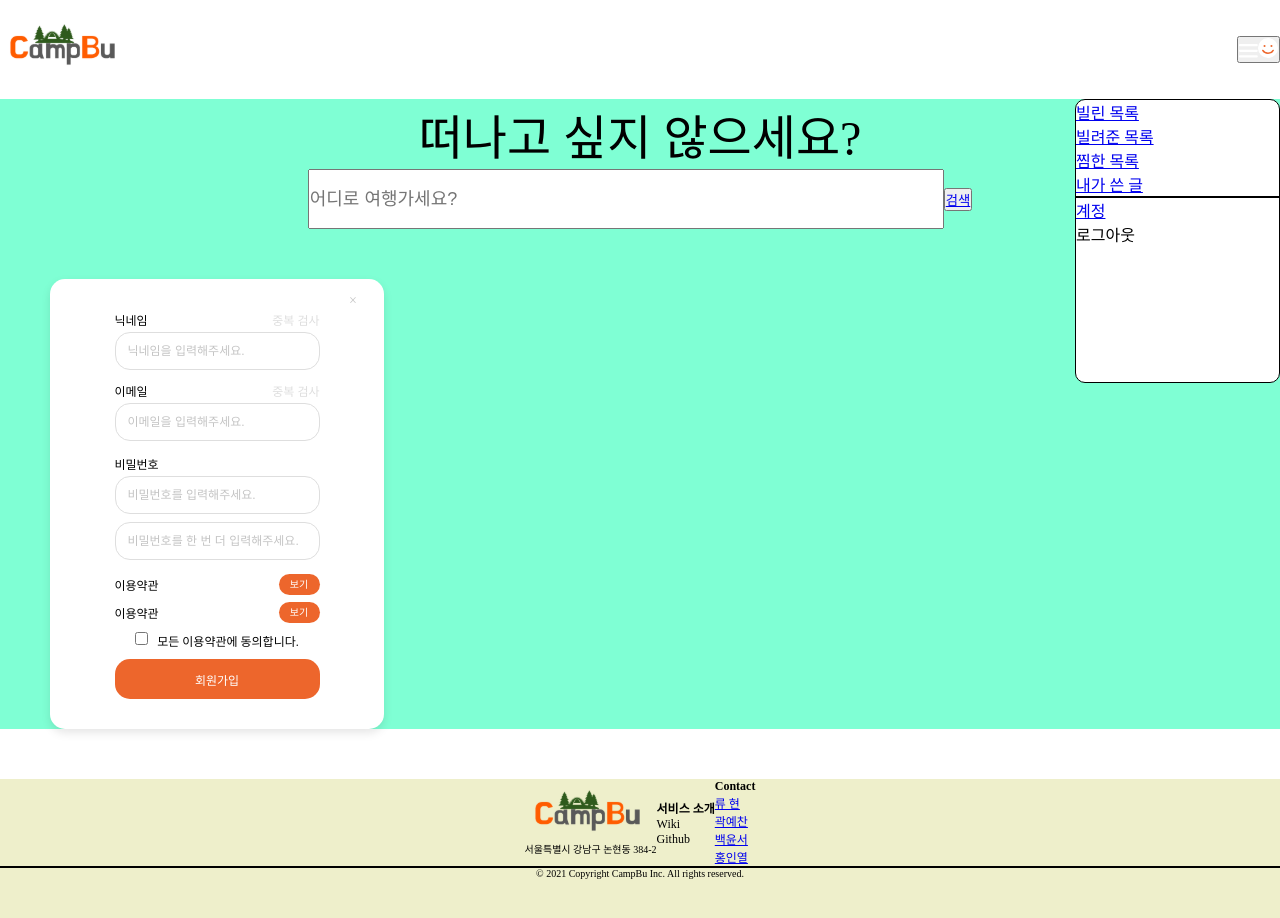
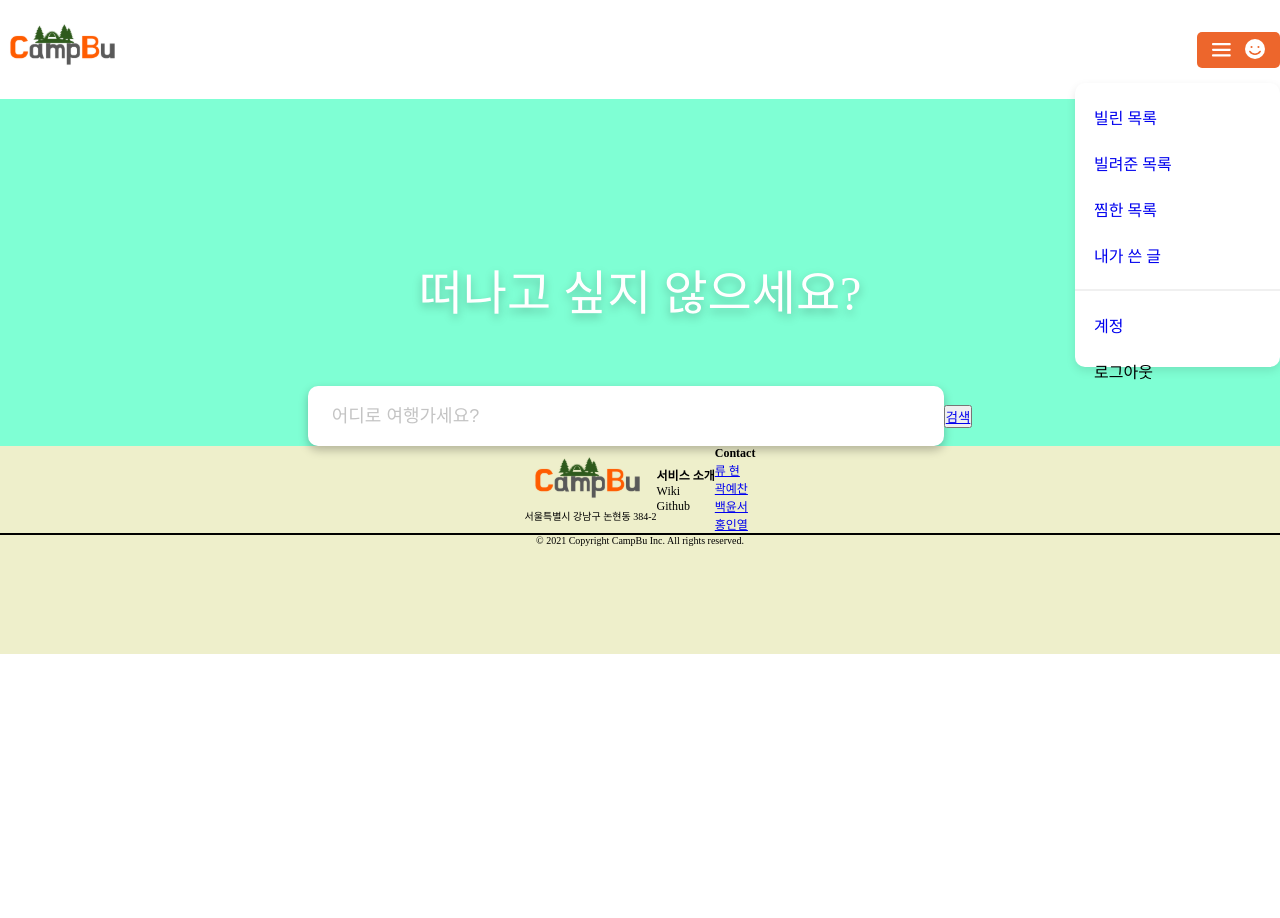
Before and after one commit to hinyc/Campbu, a React (Create React App) app in the folder client/: page / in a window 1280 px wide. Shown: the top 918 px of the page. After the commit the page ends 800 px from the top, so only its background shows below. Built offline with nearby package versions, Linux system fonts and the light colour scheme.

Commit message:
[Style] #86 페이지별 버튼 컴포넌트 적용 및 스타일 추가
네비바에 적용하며 필요한 옵셔널 props 추가
프로필 드롭다운 스타일 적용
소개페이지 스타일 조금 추가
배경 사진, 검색 아이콘 추가

```diff
--- a/client/src/components/Button.tsx
+++ b/client/src/components/Button.tsx
@@ -16,6 +16,8 @@ interface Props {
   cursor?: string;
   onClick?: any;
   weight?: number;
+  children?: React.ReactNode;
+  shadow?: string;
 }
 
 export const Button = (props: Props) => {
@@ -33,6 +35,8 @@ export const Button = (props: Props) => {
     cursor,
     onClick,
     weight,
+    children,
+    shadow,
   } = props;
   return (
     <button
@@ -50,6 +54,7 @@ export const Button = (props: Props) => {
         :hover {
           opacity: ${hover};
           cursor: ${cursor};
+          box-shadow: ${shadow};
         }
         :active {
           opacity: 95%;
@@ -58,6 +63,7 @@ export const Button = (props: Props) => {
       onClick={onClick}
     >
       {text}
+      {children}
     </button>
   );
 };
--- a/client/src/components/Navbar.tsx
+++ b/client/src/components/Navbar.tsx
@@ -5,7 +5,8 @@ import { Link } from 'react-router-dom';
 import Logo from '../assets/Logo.svg';
 import Menu from '../assets/Menu.svg';
 import Profile from '../assets/Profile.svg';
-import { rem } from '../common';
+import { color, hover, rem } from '../common';
+import { Button } from './Button';
 import ProfileDropdown from './ProfileDropdown';
 
 const headerStyle = css`
@@ -18,15 +19,6 @@ const headerStyle = css`
   position: relative;
 `;
 
-const imgStyle = css`
-  /* margin-right: auto; */
-  /* margin-left: 12.75rem; */
-`;
-
-const loginStyle = css`
-  /* margin-right: 12.75rem; */
-`;
-
 function Navbar() {
   const [click, setClick] = useState<boolean>(false);
   const onClick = () => {
@@ -34,26 +26,55 @@ function Navbar() {
   };
 
   return (
-    <div>
     <header css={headerStyle}>
       <Link to="/">
-          <img src={Logo} className="CampBu-logo" alt="logo" css={imgStyle} />
+        <img src={Logo} className="CampBu-logo" alt="logo" />
       </Link>
       {click ? (
-          <button css={loginStyle} onClick={onClick}>
-            Login
-          </button>
+        <Button
+          text="Login"
+          width={`${rem(83)}`}
+          height={`${rem(36)}`}
+          background={`${color.point}`}
+          color="white"
+          border="none"
+          size={`${rem(14)}`}
+          hover="80%"
+          cursor="pointer"
+          onClick={onClick}
+        />
       ) : (
         <>
-            <button css={loginStyle} onClick={onClick}>
-              <img src={Menu} className="CampBu-logo" alt="logo" />
-              <img src={Profile} className="CampBu-logo" alt="logo" />
-            </button>
+          <Button
+            width={`${rem(83)}`}
+            height={`${rem(36)}`}
+            background={`${color.point}`}
+            color="white"
+            border="none"
+            size={`${rem(13)}`}
+            cursor="pointer"
+            onClick={onClick}
+            shadow={`${hover}`}
+          >
+            <img
+              src={Menu}
+              className="CampBu-logo"
+              alt="logo"
+              style={{ margin: `0 ${rem(14)} ${rem(2)} 0` }}
+            />
+            {/* //! 프로필 사진이 들어가야 함 */}
+            <img
+              style={{ marginTop: rem(2) }}
+              src={Profile}
+              className="CampBu-logo"
+              alt="logo"
+            />
+          </Button>
+
           <ProfileDropdown />
         </>
       )}
     </header>
-    </div>
   );
 }
 
--- a/client/src/components/ProfileDropdown.tsx
+++ b/client/src/components/ProfileDropdown.tsx
@@ -1,50 +1,66 @@
 /** @jsxImportSource @emotion/react */
 import { css } from '@emotion/react';
 import { Link } from 'react-router-dom';
-import { rem } from '../common';
+import { color, rem, shadow, textDecorationNone } from '../common';
 
 const box = css`
   width: ${rem(205)};
   height: ${rem(284)};
-  border: 1px solid black;
   border-radius: ${rem(10)};
   position: absolute;
-  top: ${rem(99)};
+  top: ${rem(83)};
   right: 0;
   background-color: white;
   z-index: 999;
+  box-shadow: ${shadow};
 `;
 
 const ulStyle = css`
   list-style: none;
   padding: 0;
+  font-size: ${rem(16)};
+  margin: ${rem(18)} 0;
 `;
 
-const lineStyle = css`
-  border: 1px solid black;
+const li = css`
+  color: black;
+  margin: ${rem(22)} 0 0 ${rem(19)};
+  :visited {
+    color: black;
+  }
 `;
 
 function ProfileDropdown() {
   return (
     <div css={box}>
       <ul css={ulStyle}>
-        <li>
-          <Link to="/lists/borrowlist">빌린 목록</Link>
+        <li css={li}>
+          <Link to="/lists/borrowlist" css={textDecorationNone}>
+            빌린 목록
+          </Link>
         </li>
-        <li>
-          <Link to="/lists/lendlist">빌려준 목록</Link>
+        <li css={li}>
+          <Link to="/lists/lendlist" css={textDecorationNone}>
+            빌려준 목록
+          </Link>
         </li>
-        <li>
-          <Link to="/lists/likelist">찜한 목록</Link>
+        <li css={li}>
+          <Link to="/lists/likelist" css={textDecorationNone}>
+            찜한 목록
+          </Link>
         </li>
-        <li>
-          <Link to="/lists/resistlist">내가 쓴 글</Link>
+        <li css={[li, `margin-bottom: ${rem(22)}`]}>
+          <Link to="/lists/resistlist" css={textDecorationNone}>
+            내가 쓴 글
+          </Link>
         </li>
-        <div css={lineStyle} />
-        <li>
-          <Link to="mypage">계정</Link>
+        <div style={{ border: '1px solid #f0f0f0' }} />
+        <li css={li}>
+          <Link to="mypage" css={textDecorationNone}>
+            계정
+          </Link>
         </li>
-        <li>로그아웃</li>
+        <li css={li}>로그아웃</li>
       </ul>
     </div>
   );
--- a/client/src/pages/Intro.tsx
+++ b/client/src/pages/Intro.tsx
@@ -1,33 +1,67 @@
 /** @jsxImportSource @emotion/react */
 import { css } from '@emotion/react';
 import Signup from '../components/Signup';
-import { rem } from '../common';
+import { color, hover, rem } from '../common';
 import { Link } from 'react-router-dom';
+import background from '../assets/pictures/background.png';
+import Search from '../assets/Search.svg';
+
+const img = css`
+  width: 100%;
+  height: auto;
+  position: absolute;
+  top: 0;
+  left: 0;
+  /* z-index: 1; */
+`;
 
 const divStyle = css`
   text-align: center;
   background-color: aquamarine;
+  /* z-index: 999; */
 `;
 
 const pStyle = css`
   font-size: 3rem;
+  color: white;
+  text-shadow: ${hover};
+  padding-top: ${rem(155)};
 `;
 
 const inputStyle = css`
   font-size: 1.125rem;
   width: ${rem(636)};
   height: ${rem(60)};
+  border-radius: ${rem(10)};
+  border: none;
+  box-shadow: ${hover};
+  padding-left: ${rem(24)};
+  margin-top: ${rem(62)};
+
+  ::-webkit-input-placeholder {
+    color: ${color.placeholder};
+  } /* Chrome/Opera/Safari */
+  ::-moz-placeholder {
+    color: ${color.placeholder};
+  } /* Firefox 19+ */
+  :-ms-input-placeholder {
+    color: ${color.placeholder};
+  } /* IE 10+ */
+  :-moz-placeholder {
+    color: ${color.placeholder};
+  } /* Firefox 18- */
 `;
 
 function Intro() {
   return (
     <div css={divStyle}>
+      {/* <img src={background} alt="뒷배경" css={img} /> */}
       <p css={pStyle}>떠나고 싶지 않으세요?</p>
       <input css={inputStyle} placeholder="어디로 여행가세요?" />
       <button>
         <Link to="/main">검색</Link>
       </button>
-      <Signup />
+      {/* <Signup /> */}
     </div>
   );
 }
```
Also changed, not shown: client/src/assets/Search.svg (added), 1 other file (tests, documents, lock files or other folders). Lines whose indentation alone changed are shown as unchanged.
